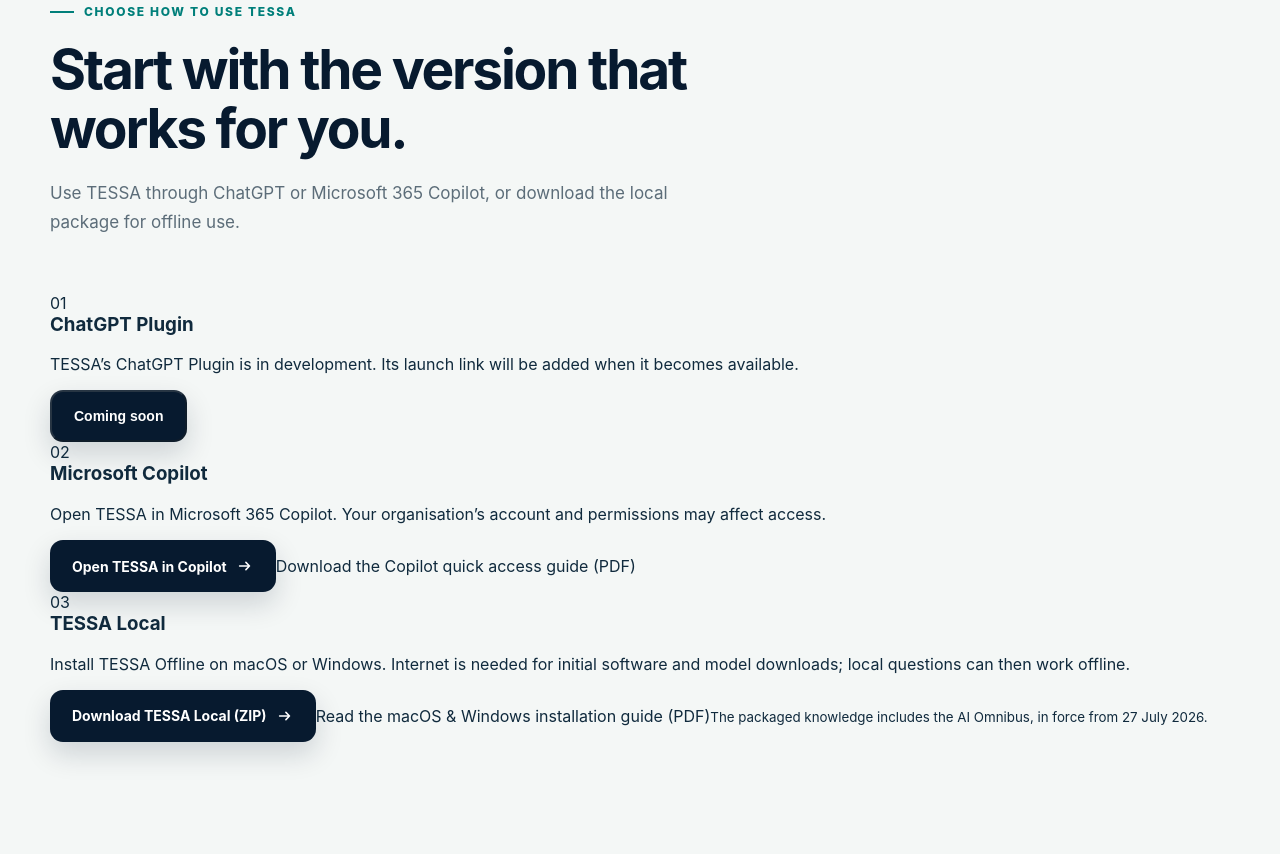
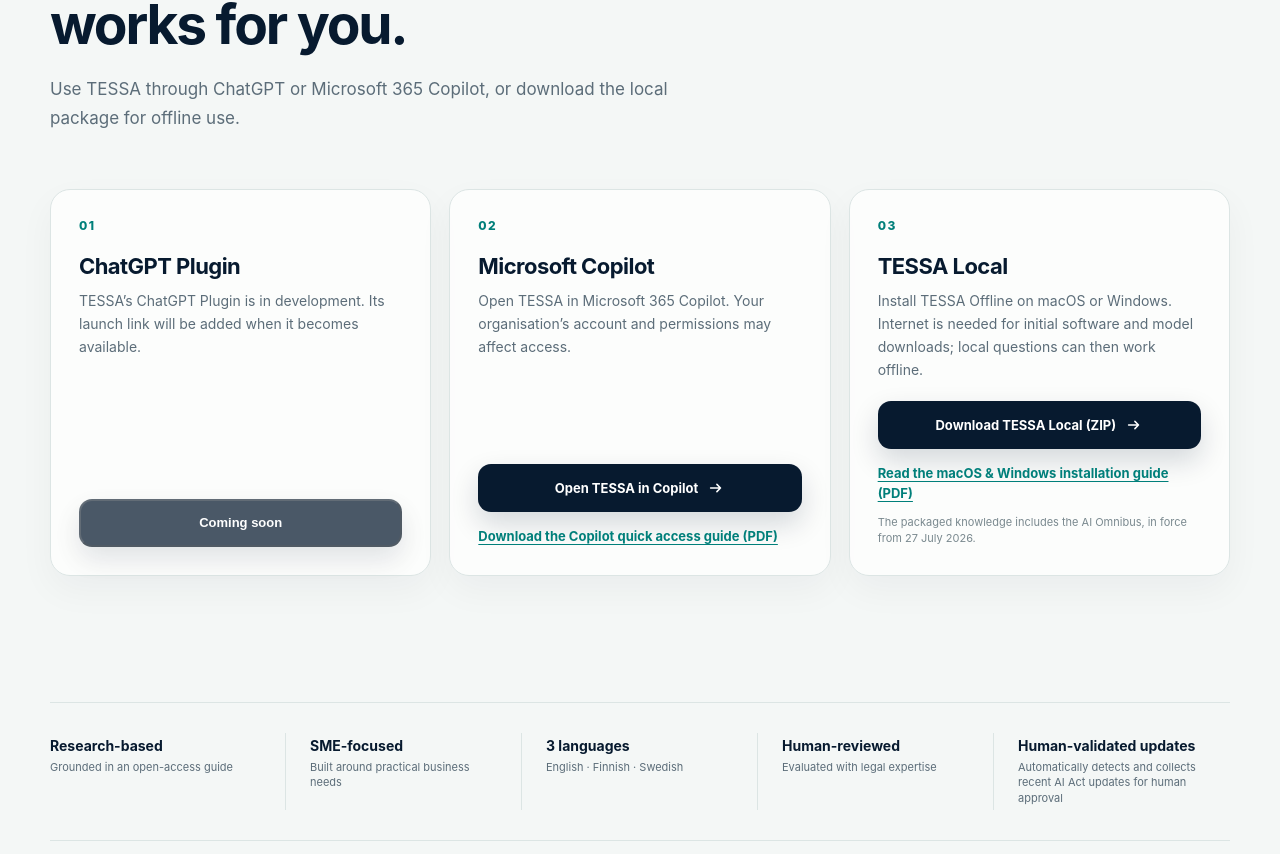
Before and after one commit to GPT-Laboratory/gent-tessa, a React (Vite) app: page / in a window 1280 px wide. Shown: the part 886-1740 px from the top of the page. Built offline with nearby package versions, Linux system fonts and the light colour scheme.

Commit message:
Update styles.css
add copilot and local version

```diff
--- a/src/styles.css
+++ b/src/styles.css
@@ -217,6 +217,11 @@ footer { padding: 60px max(24px, calc((100% - 1180px) / 2)) 36px; background: #0
   .partner-logos > :last-child { border-left: 0; border-top: 1px solid var(--line); }
 }
 
+@media (max-width: 960px) {
+  .launch-grid { grid-template-columns: 1fr; }
+  .launch-card p { min-height: 0; }
+}
+
 @media (max-width: 640px) {
   .site-header, .hero, .trust-strip, .section { width: min(100% - 32px, 1180px); }
   .site-header { min-height: 78px; }
@@ -274,3 +279,16 @@ footer { padding: 60px max(24px, calc((100% - 1180px) / 2)) 36px; background: #0
   html { scroll-behavior: auto; }
   *, *::before, *::after { transition-duration: .01ms !important; }
 }
+
+
+/* TESSA version launch cards */
+.launch-section { padding-top: 22px; }
+.launch-grid { display: grid; grid-template-columns: repeat(3, minmax(0, 1fr)); gap: 18px; margin-top: 36px; }
+.launch-card { min-height: 100%; padding: 28px; display: flex; flex-direction: column; align-items: flex-start; border: 1px solid var(--line); border-radius: 20px; background: rgba(255,255,255,.74); box-shadow: 0 14px 36px rgba(7,26,47,.045); }
+.launch-index { margin-bottom: 20px; color: var(--teal-dark); font-size: 12px; font-weight: 800; letter-spacing: .12em; }
+.launch-card h3 { margin-bottom: 10px; color: var(--navy); font-size: 22px; letter-spacing: -.025em; }
+.launch-card p { min-height: 72px; margin-bottom: 20px; color: var(--muted); font-size: 14px; line-height: 1.65; }
+.launch-card .button { width: 100%; min-height: 48px; margin-top: auto; padding: 0 14px; font-size: 13px; }
+.download-link { display: inline-block; margin-top: 15px; color: var(--teal-dark); font-size: 13px; font-weight: 700; line-height: 1.5; text-decoration: underline; text-underline-offset: 3px; }
+.launch-note { display: block; margin-top: 12px; color: #7a898f; font-size: 11px; line-height: 1.45; }
+.plugin-coming-soon { width: 100%; margin-top: auto; opacity: .72; cursor: not-allowed; }
```
